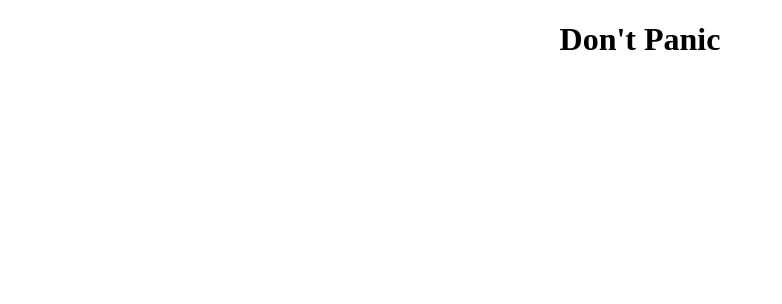
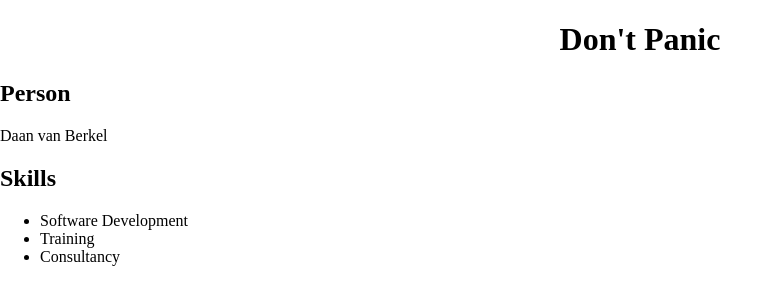
Before and after one commit to dvberkelnl/website, a plain HTML site: page web/index.html in a window 1280 px wide. Shown: the whole page, without its empty margins (0-782 px from the left). Drawn offline with Linux system fonts and the light colour scheme.

Commit message:
Add some example sections

```diff
--- a/web/index.html
+++ b/web/index.html
@@ -7,5 +7,17 @@
   </head>
   <body>
     <h1>Don't Panic</h1>
+    <section>
+      <h2>Person</h2>
+      <p>Daan van Berkel</p>
+    </section>
+    <section>
+      <h2>Skills</h2>
+      <ul>
+        <li>Software Development</li>
+        <li>Training</li>
+        <li>Consultancy</li>
+      </ul>
+    </section>
   </body>
 </html>
```
